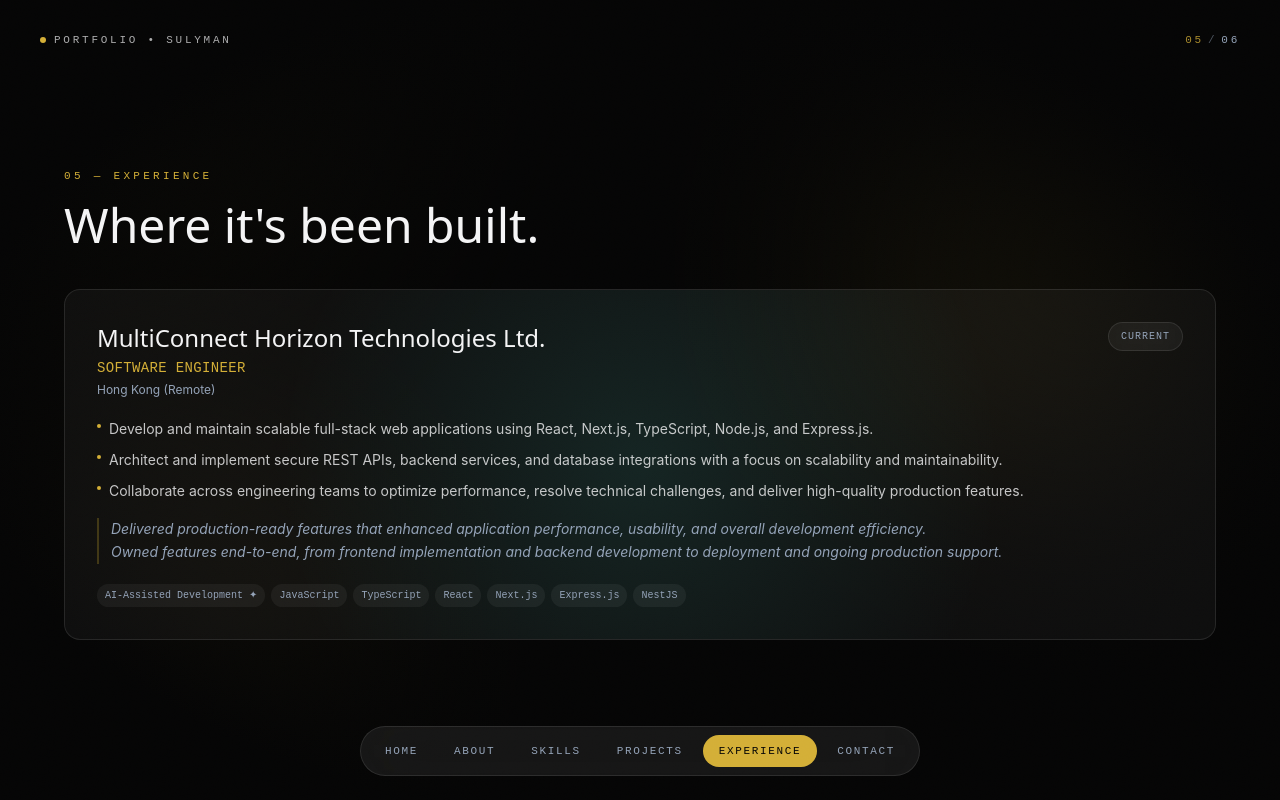
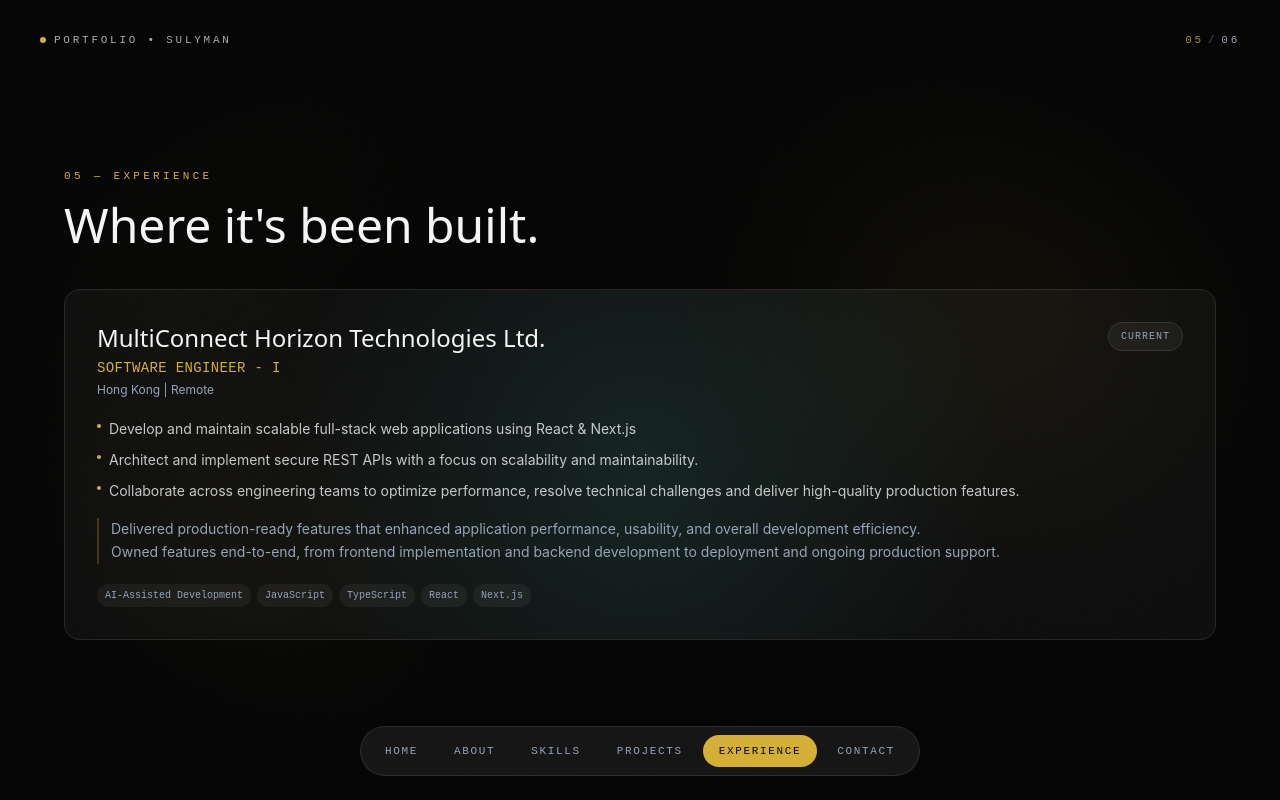
Before and after one commit to SulymanKhalil/Portfolio-Web, a Next.js app: page / in a window 1280 px wide. Both pictures are taken after a click on the button "EXPERIENCE". Built offline with nearby package versions, Linux system fonts and the light colour scheme.

Commit message:
refactor(experience): tighten MultiConnect role details and styling

```diff
--- a/components/scenes/ExperienceScene.tsx
+++ b/components/scenes/ExperienceScene.tsx
@@ -48,7 +48,7 @@ export default function ExperienceScene() {
               {e.achievements.length > 0 && (
                 <div className="mt-4 pl-3 border-l-2 border-royal-purple/40">
                   {e.achievements.map((a) => (
-                    <p key={a} className="text-sm text-soft-gray italic leading-relaxed">
+                    <p key={a} className="text-sm text-soft-gray leading-relaxed">
                       {a}
                     </p>
                   ))}
--- a/data/content.ts
+++ b/data/content.ts
@@ -196,26 +196,24 @@ export const experience = [
   {
     id: "multiconnect",
     company: "MultiConnect Horizon Technologies Ltd.",
-    role: "Software Engineer",
-    location: "Hong Kong (Remote)",
+    role: "Software Engineer - I",
+    location: "Hong Kong | Remote",
     period: "Current",
     responsibilities: [
-      "Develop and maintain scalable full-stack web applications using React, Next.js, TypeScript, Node.js, and Express.js.",
-      "Architect and implement secure REST APIs, backend services, and database integrations with a focus on scalability and maintainability.",
-      "Collaborate across engineering teams to optimize performance, resolve technical challenges, and deliver high-quality production features.",
+      "Develop and maintain scalable full-stack web applications using React & Next.js",
+      "Architect and implement secure REST APIs with a focus on scalability and maintainability.",
+      "Collaborate across engineering teams to optimize performance, resolve technical challenges and deliver high-quality production features.",
     ],
     achievements: [
       "Delivered production-ready features that enhanced application performance, usability, and overall development efficiency.",
       "Owned features end-to-end, from frontend implementation and backend development to deployment and ongoing production support.",
     ],
     tech: [
-      "AI-Assisted Development ✦",
+      "AI-Assisted Development",
       "JavaScript",
       "TypeScript",
       "React",
       "Next.js",
-      "Express.js",
-      "NestJS",
     ],
   },
 ] as const;
```
